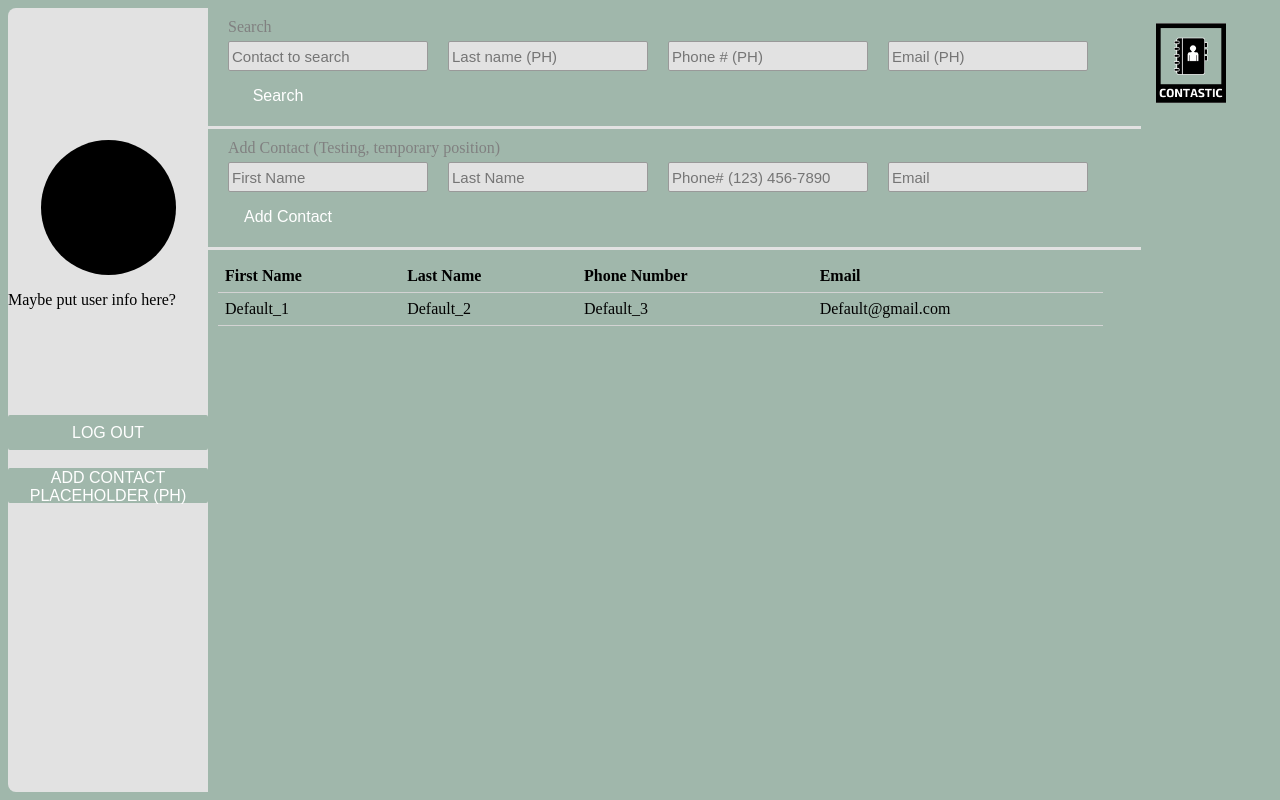
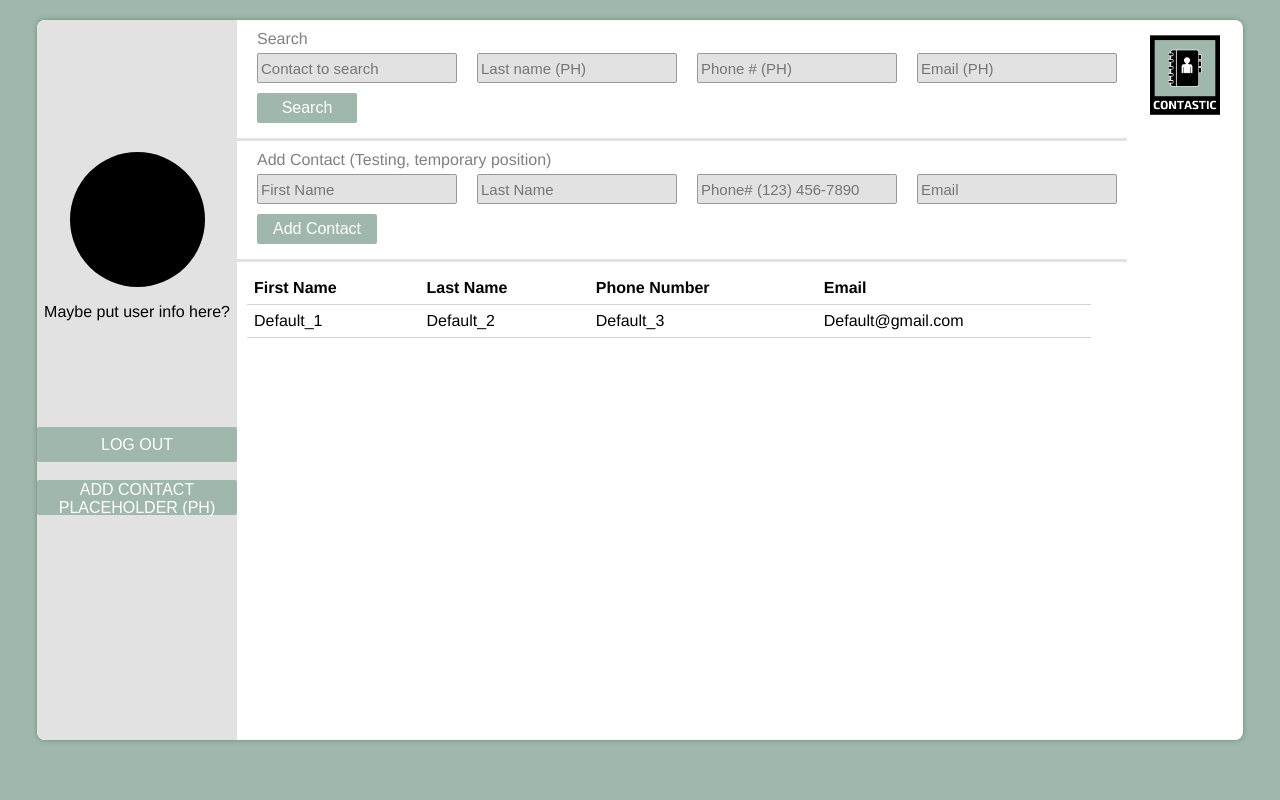
Before and after one commit to BenBraun23/Contastic, a PHP site: page /home.html in a window 1280 px wide. Run offline with PHP 8.4, Linux system fonts and the light colour scheme.

Commit message:
Added id's and classes for home page

```diff
--- a/css/styles.css
+++ b/css/styles.css
@@ -7,13 +7,32 @@
 	font-family: helvetica;
 }
 
+#wrapperMain {
+	margin: 0 auto;
+	width: 95%;
+	min-width: 650px;
+	text-align: center;
+	font-family: helvetica;
+}
+
 body {
 	background-color: #a0b7ab;
+	margin: 0;
 }
 
 #content {
-	margin: 120px 10px 0;
-	padding: 30px 30px 20px;
+	margin: 140px 10px 0;
+	padding: 40px 30px 30px;
+	background-color: white;
+	box-shadow: 0 0 5px #658c77;
+	color: #a0b7ab;
+	border-radius: 8px;
+}
+
+#contentMain {
+	margin: 20px 5px 0;
+	height: 90%;
+	min-height: 400px;
 	background-color: white;
 	box-shadow: 0 0 5px #658c77;
 	color: #a0b7ab;
```
